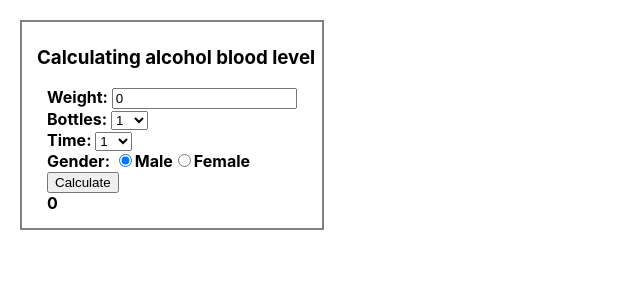
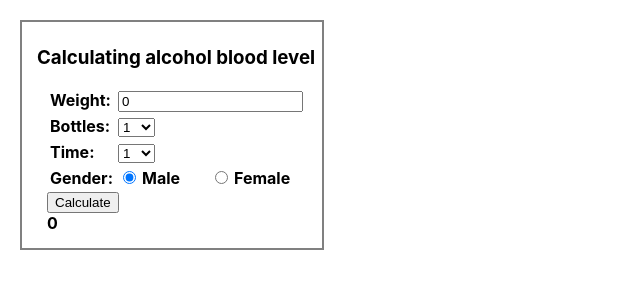
Before and after one commit to Jennynny/alcometer, a React (Create React App) app: page / in a window 1280 px wide. Shown: the top 300 px of the page, without its empty margins (0-640 px from the left). Built offline with nearby package versions, Linux system fonts and the light colour scheme.

Commit message:
css viilailut

```diff
--- a/src/App.css
+++ b/src/App.css
@@ -14,3 +14,9 @@ form {
   padding-bottom: 15px;
   font-weight: bold;
 }
+
+label {
+  display: inline-block;
+  width: 65px;
+  margin: 3px;
+}
```
